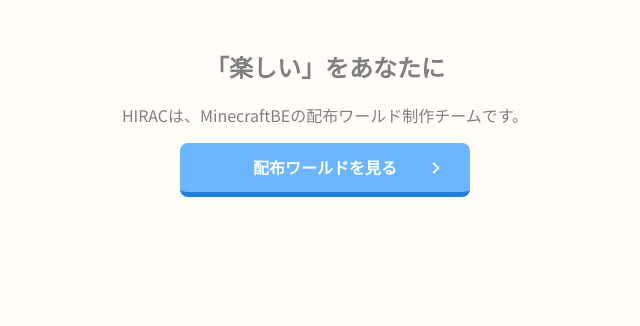
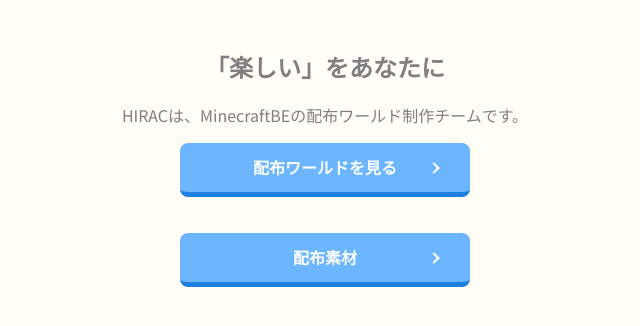
Before and after one commit to hiracmc/hirac.github.io, a plain HTML site: page index.html in a window 1280 px wide. Shown: the part 156-482 px from the top of the page, without its empty margins (315-955 px from the left). Drawn offline with Linux system fonts and the light colour scheme; a web font is replaced by a local one.

Commit message:
Update index.html

```diff
--- a/index.html
+++ b/index.html
@@ -113,6 +113,7 @@
   <p>HIRACは、MinecraftBEの配布ワールド制作チームです。</p>
   <div class="button">
   <a href="https://hiracmc.github.io/hirac.github.io/world.html">配布ワールドを見る</a><br/><br/>
+    <a href="https://hiracmc.github.io/hirac.github.io/world.html">配布素材</a><br/><br/>
 </div>
 </body>
 </html>
```
